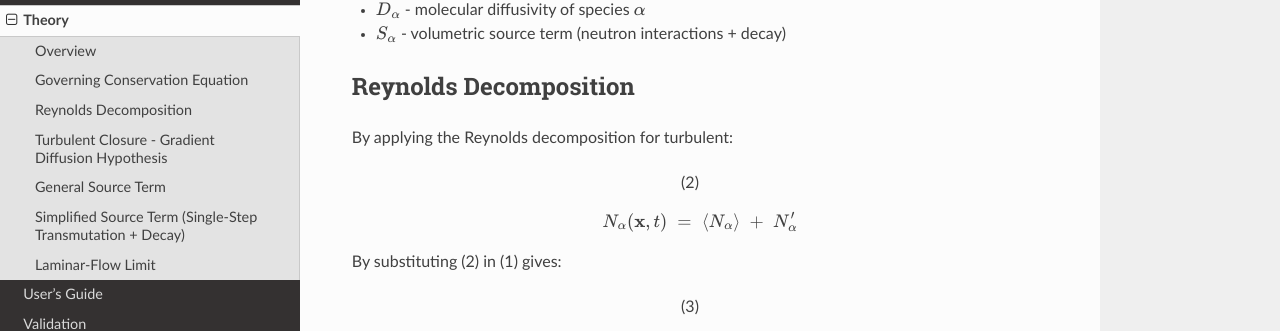
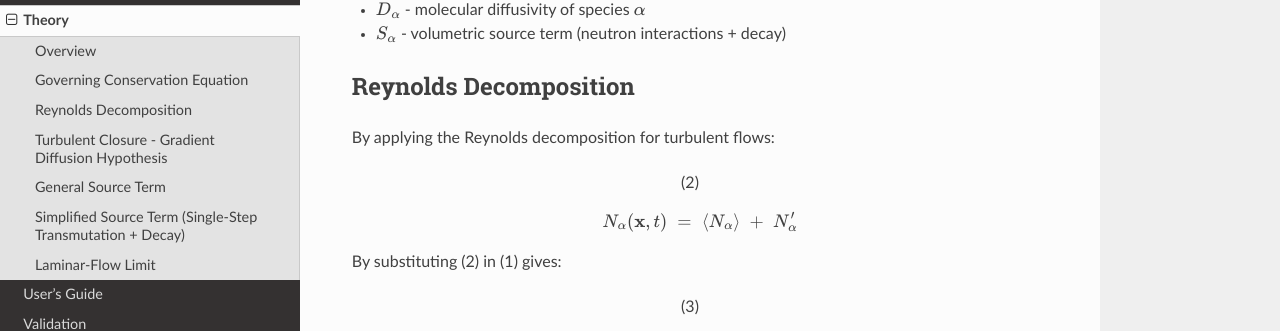
Before and after one commit to marco-de-pietri/FLUNED-repository, a Sphinx documentation site: the page built from docs/source/theory.rst, in a window 1280 px wide and 900 px high, scrolled down 478 px. Shown: the part 130-461 px from the top of the window. Built offline with Sphinx 7.4.7 and the Read the Docs theme 3.1.0, drawn with Linux system fonts in a browser that asks for light colours; pages that are not in the unit, such as notebooks, are missing from menus.

```diff
--- a/docs/source/theory.rst
+++ b/docs/source/theory.rst
@@ -33,7 +33,7 @@ Governing Conservation Equation
 Reynolds Decomposition
 ----------------------
 
-By applying the Reynolds decomposition for turbulent:
+By applying the Reynolds decomposition for turbulent flows:
 
 .. math::
    :label: eq2
```
Also changed, not shown: README.md (+1 -6 lines).
